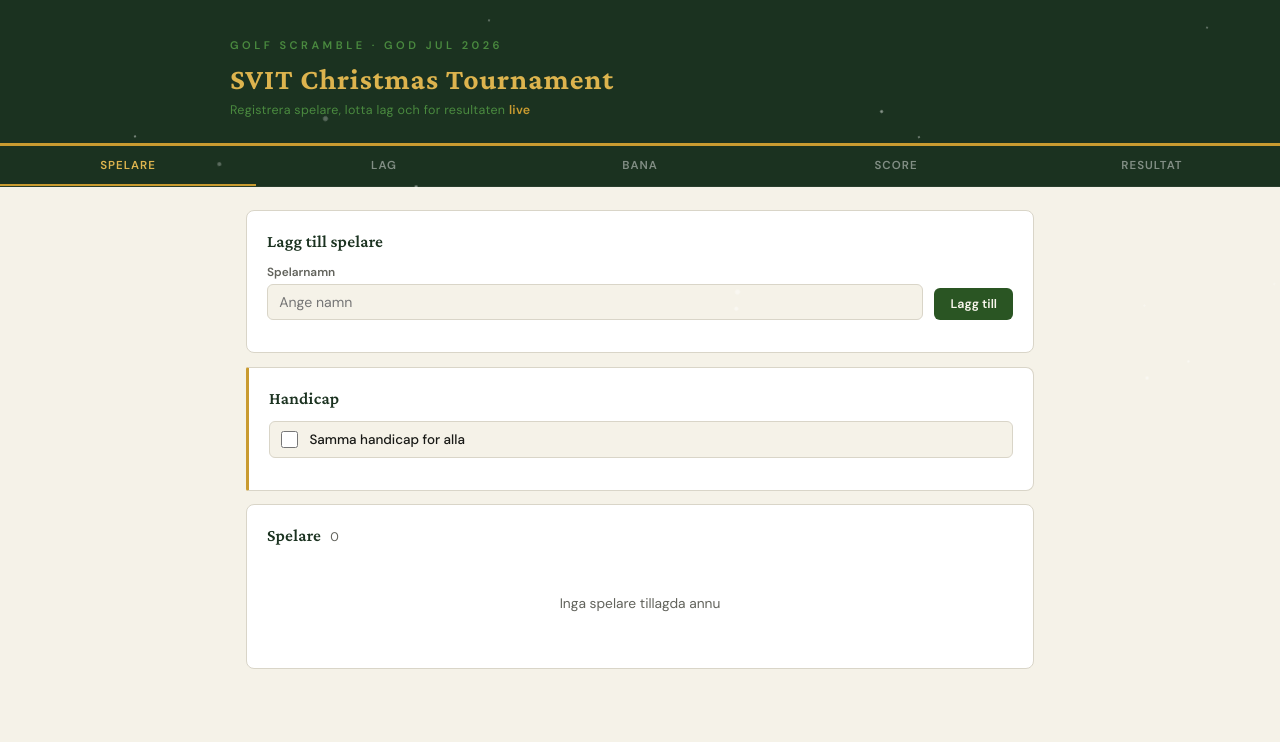
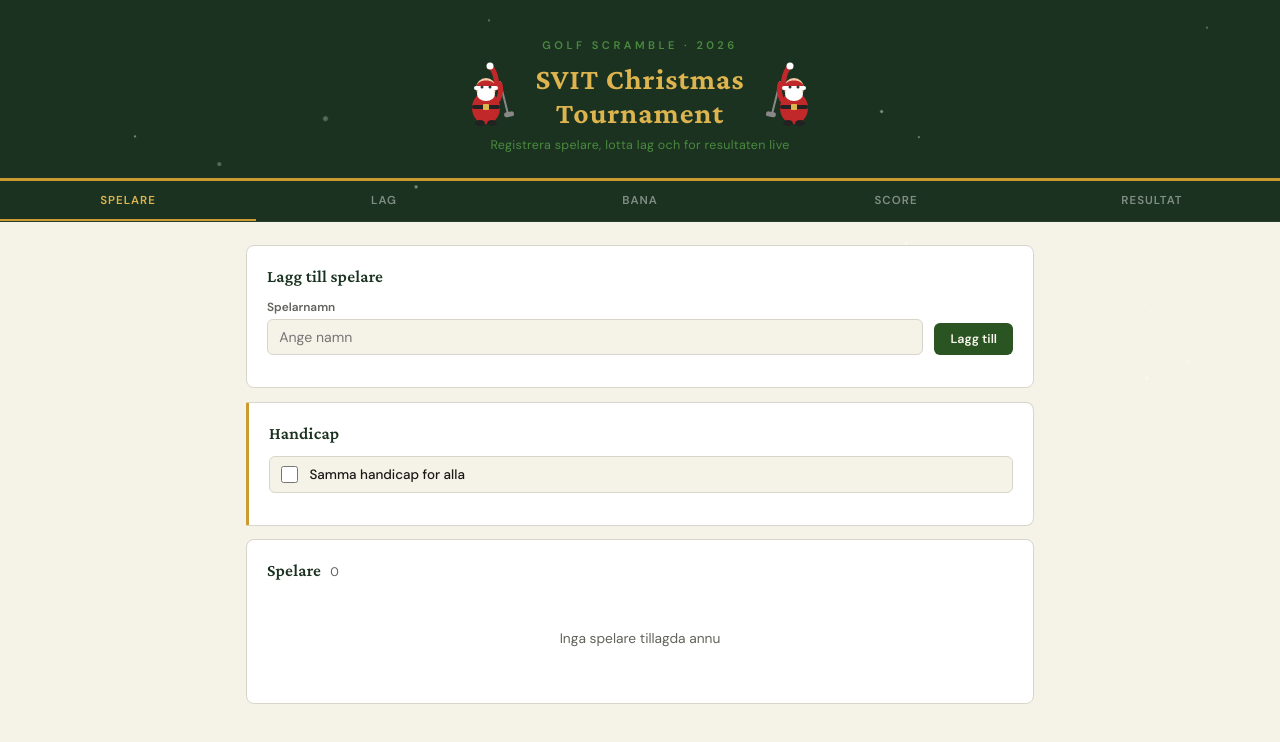
Before and after one commit to osah2004/Svit-Christmas, a plain HTML site: page index.html in a window 1280 px wide. Drawn offline with nearby package versions, Linux system fonts and the light colour scheme.

Commit message:
Add golf santa SVGs to header, center title, remove God Jul
Co-Authored-By: Claude Opus 4.6 <noreply@anthropic.com>
Claude-Session: https://claude.ai/code/session_01HfjAW8dRckhD45Hj7XYdZ4

```diff
--- a/index.html
+++ b/index.html
@@ -62,7 +62,11 @@
     height: 3px;
     background: var(--gold);
   }
-  .header-inner { max-width: 820px; margin: 0 auto; }
+  .header-inner {
+    max-width: 820px; margin: 0 auto;
+    text-align: center;
+    position: relative;
+  }
   .header-tag {
     font-family: 'DM Sans', sans-serif;
     font-size: 0.69rem;
@@ -80,13 +84,19 @@
     color: var(--gold-light);
     line-height: 1.15;
   }
-  header .sub {
+  .header-santas {
+    display: flex;
+    align-items: center;
+    justify-content: center;
+    gap: 1.2rem;
+  }
+  .header-santa svg { flex-shrink: 0; }
+  .header-sub {
     font-size: 0.78rem;
     color: var(--green-soft);
     margin-top: 0.35rem;
     letter-spacing: 0.3px;
   }
-  header .sub b { color: var(--gold); font-weight: 600; }
 
   /* ── Nav ── */
   nav {
@@ -393,9 +403,69 @@
 
 <header>
   <div class="header-inner">
-    <div class="header-tag">Golf Scramble &middot; God Jul 2026</div>
-    <h1>SVIT Christmas Tournament</h1>
-    <div class="sub">Registrera spelare, lotta lag och for resultaten <b>live</b></div>
+    <div class="header-tag">Golf Scramble &middot; 2026</div>
+    <div class="header-santas">
+      <span class="header-santa">
+        <svg width="52" height="64" viewBox="0 0 52 64" fill="none" xmlns="http://www.w3.org/2000/svg">
+          <!-- Left santa body -->
+          <ellipse cx="22" cy="46" rx="14" ry="16" fill="#c0282a"/>
+          <!-- Belt -->
+          <rect x="8" y="43" width="28" height="4" rx="2" fill="#222"/>
+          <rect x="19" y="42" width="6" height="6" rx="1" fill="#ddb44e"/>
+          <!-- Head -->
+          <circle cx="22" cy="26" r="10" fill="#f5cba7"/>
+          <!-- Beard -->
+          <ellipse cx="22" cy="32" rx="9" ry="7" fill="white"/>
+          <!-- Hat -->
+          <path d="M12 26 C12 16, 32 16, 32 26" fill="#c0282a"/>
+          <path d="M32 26 C34 14, 28 6, 26 4" stroke="#c0282a" stroke-width="5" fill="none" stroke-linecap="round"/>
+          <circle cx="26" cy="4" r="3.5" fill="white"/>
+          <rect x="10" y="24" width="24" height="4" rx="2" fill="white"/>
+          <!-- Eyes -->
+          <circle cx="18" cy="25" r="1.5" fill="#333"/>
+          <circle cx="26" cy="25" r="1.5" fill="#333"/>
+          <!-- Boots -->
+          <ellipse cx="16" cy="61" rx="5" ry="3" fill="#222"/>
+          <ellipse cx="28" cy="61" rx="5" ry="3" fill="#222"/>
+          <!-- Golf club in right hand -->
+          <line x1="36" y1="20" x2="44" y2="52" stroke="#888" stroke-width="2" stroke-linecap="round"/>
+          <rect x="40" y="50" width="10" height="5" rx="2.5" fill="#888" transform="rotate(-10 44 52)"/>
+          <!-- Right arm holding club -->
+          <path d="M34 38 Q38 30 36 22" stroke="#c0282a" stroke-width="5" fill="none" stroke-linecap="round"/>
+        </svg>
+      </span>
+      <h1>SVIT Christmas<br>Tournament</h1>
+      <span class="header-santa">
+        <svg width="52" height="64" viewBox="0 0 52 64" fill="none" xmlns="http://www.w3.org/2000/svg" style="transform:scaleX(-1)">
+          <!-- Right santa (mirrored) body -->
+          <ellipse cx="22" cy="46" rx="14" ry="16" fill="#c0282a"/>
+          <!-- Belt -->
+          <rect x="8" y="43" width="28" height="4" rx="2" fill="#222"/>
+          <rect x="19" y="42" width="6" height="6" rx="1" fill="#ddb44e"/>
+          <!-- Head -->
+          <circle cx="22" cy="26" r="10" fill="#f5cba7"/>
+          <!-- Beard -->
+          <ellipse cx="22" cy="32" rx="9" ry="7" fill="white"/>
+          <!-- Hat -->
+          <path d="M12 26 C12 16, 32 16, 32 26" fill="#c0282a"/>
+          <path d="M32 26 C34 14, 28 6, 26 4" stroke="#c0282a" stroke-width="5" fill="none" stroke-linecap="round"/>
+          <circle cx="26" cy="4" r="3.5" fill="white"/>
+          <rect x="10" y="24" width="24" height="4" rx="2" fill="white"/>
+          <!-- Eyes -->
+          <circle cx="18" cy="25" r="1.5" fill="#333"/>
+          <circle cx="26" cy="25" r="1.5" fill="#333"/>
+          <!-- Boots -->
+          <ellipse cx="16" cy="61" rx="5" ry="3" fill="#222"/>
+          <ellipse cx="28" cy="61" rx="5" ry="3" fill="#222"/>
+          <!-- Golf club -->
+          <line x1="36" y1="20" x2="44" y2="52" stroke="#888" stroke-width="2" stroke-linecap="round"/>
+          <rect x="40" y="50" width="10" height="5" rx="2.5" fill="#888" transform="rotate(-10 44 52)"/>
+          <!-- Arm holding club -->
+          <path d="M34 38 Q38 30 36 22" stroke="#c0282a" stroke-width="5" fill="none" stroke-linecap="round"/>
+        </svg>
+      </span>
+    </div>
+    <div class="header-sub">Registrera spelare, lotta lag och for resultaten live</div>
   </div>
 </header>
 
```
